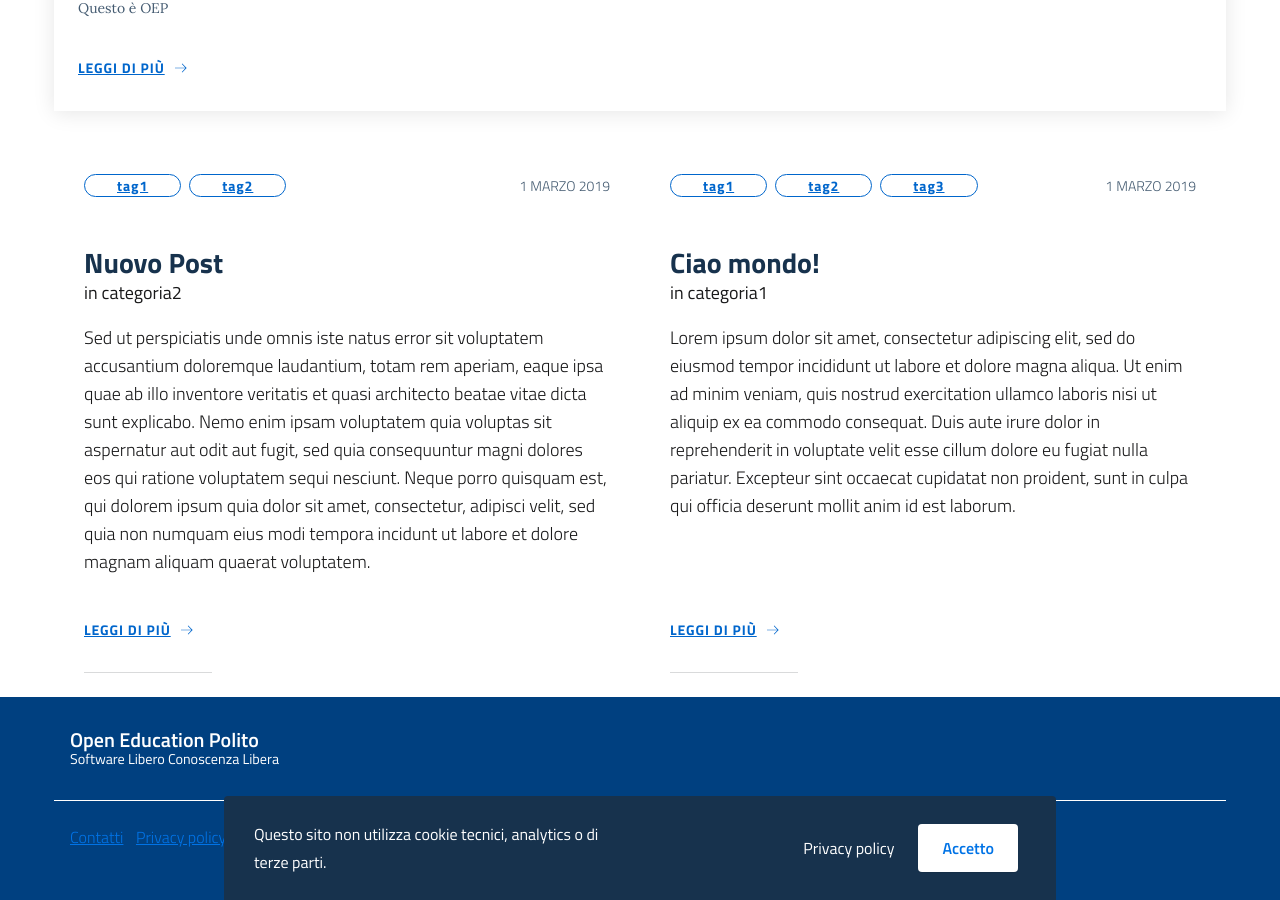
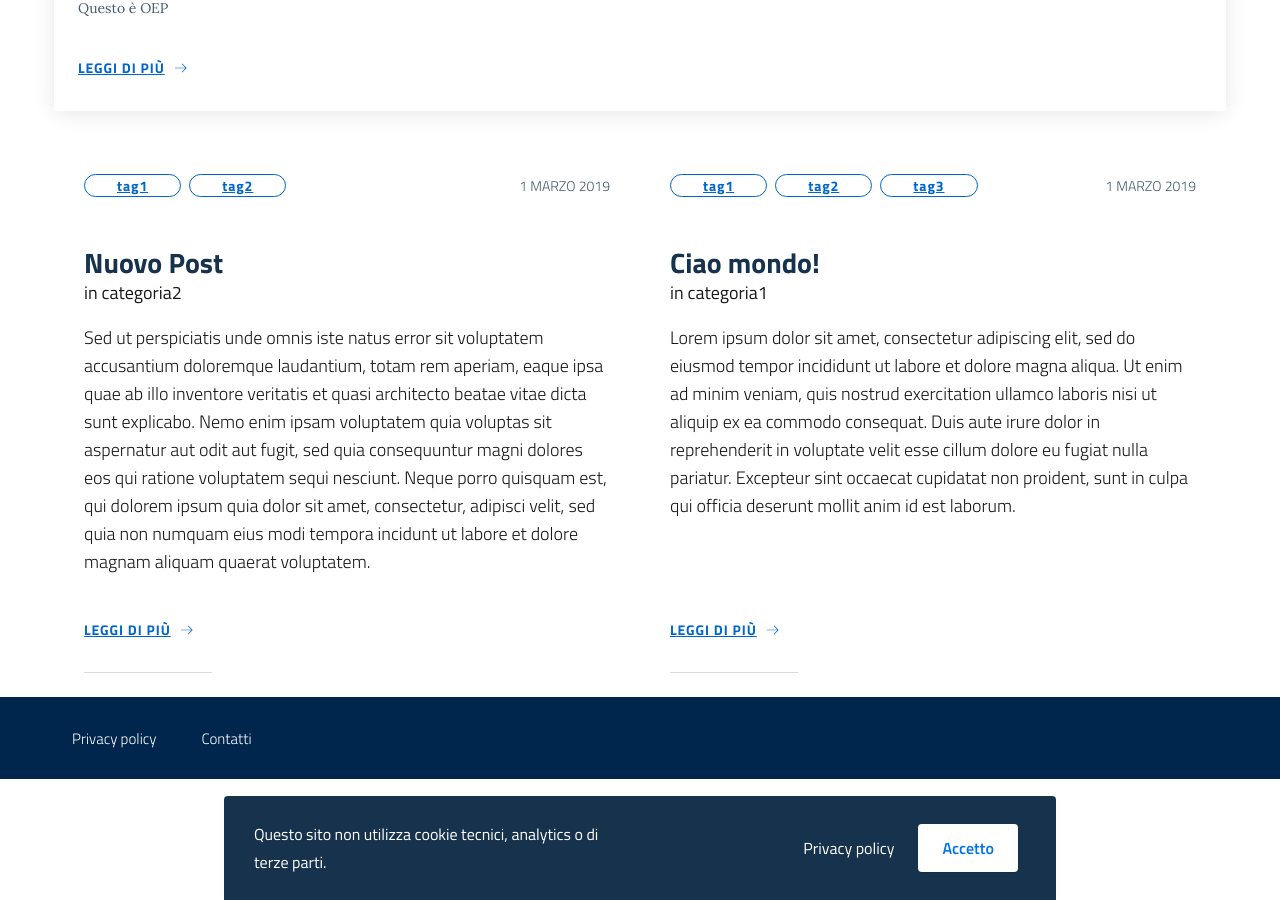
Before and after one commit to open-education-polito/org-website, a Jekyll site: the page built from it/index.md, in a window 1280 px wide and 900 px high, scrolled down 876 px. Built offline with Jekyll 4.4.1, drawn with Linux system fonts in a browser that asks for light colours.

Commit message:
Back to footer 3

```diff
--- a/_data/t.yml
+++ b/_data/t.yml
@@ -45,6 +45,6 @@ footer-links:
     privacy-policy:
       name: "Privacy policy"
       url: "/it/privacy-policy"
-    cookie-policy:
-      name: "Cookie Policy"
-      url: "/it/cookie-policy"
+    contatti:
+      name: "Contatti"
+      url: "/it/contatti"
--- a/_includes/footer/footer-col-1.html
+++ b/_includes/footer/footer-col-1.html
@@ -1,7 +1,7 @@
 <ul class="list-inline">
-<li class="list-inline-item"><a href="{{ site.baseurl }}/it/contatti" title="Vai alla pagina: Contatti">Contatti</a></li>
+<li class="list-inline-item "><a class="footlink" href="{{ site.baseurl }}/it/contatti" title="Vai alla pagina: Contatti">Contatti</a></li>
 {% for footer-link in site.data.t.footer-links[page.lang] %}
-<li class="list-inline-item"><a class="list-inline-item" href="{{ site.baseurl }}{{ footer-link[1].url }}" title="{{ footer-link[1].name }}">{{ footer-link[1].name }}</a></li>
+<li class="list-inline-item "><a class="list-inline-item footlink" href="{{ site.baseurl }}{{ footer-link[1].url }}" title="{{ footer-link[1].name }}">{{ footer-link[1].name }}</a></li>
 {% endfor %}
 <small>Version 0.0.1</small>
 </ul>
--- a/_includes/footer/footer.html
+++ b/_includes/footer/footer.html
@@ -1,27 +1,12 @@
 <footer class="it-footer">
-  <div class="it-footer-main">
+<div class="it-footer-small-prints clearfix">
     <div class="container">
-      <section>
-        <div class="row clearfix">
-          <div class="col-sm-12">
-            <div class="it-brand-wrapper">
-              <a href="#">
-                <div class="it-brand-text">
-                  <h2 class="no_toc">{{ site.data.t.name[page.lang] }}</h2>
-                  <h3 class="no_toc d-none d-md-block">{{ site.data.t.description[page.lang] }}</h3>
-                </div>
-              </a>
-            </div>
-          </div>
-        </div>
-      </section>
-      <section class="py-4 border-white border-top">
-        <div class="row">
-          <div class="col-md-6 pb-2">
-            {% include footer/footer-col-1.html %}
-          </div>
-        </div>
-      </section>
+      <h3 class="sr-only">Sezione Link Utili</h3>
+      <ul class="it-footer-small-prints-list list-inline mb-0 d-flex flex-column flex-md-row">
+        {% for footer-link in site.data.t.footer-links[page.lang] %}
+        <li class="list-inline-item"><a href="{{ site.baseurl }}{{ footer-link[1].url }}" title="{{ footer-link[1].name }}">{{ footer-link[1].name }}</a></li>
+        {% endfor %}
+      </ul>
     </div>
   </div>
 </footer>
```
